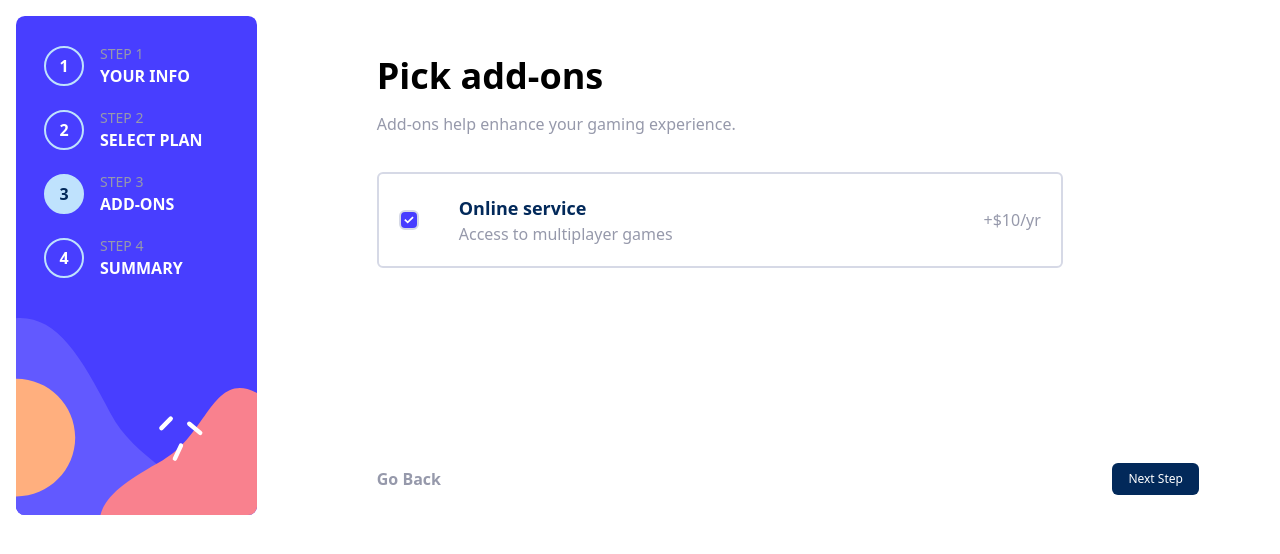
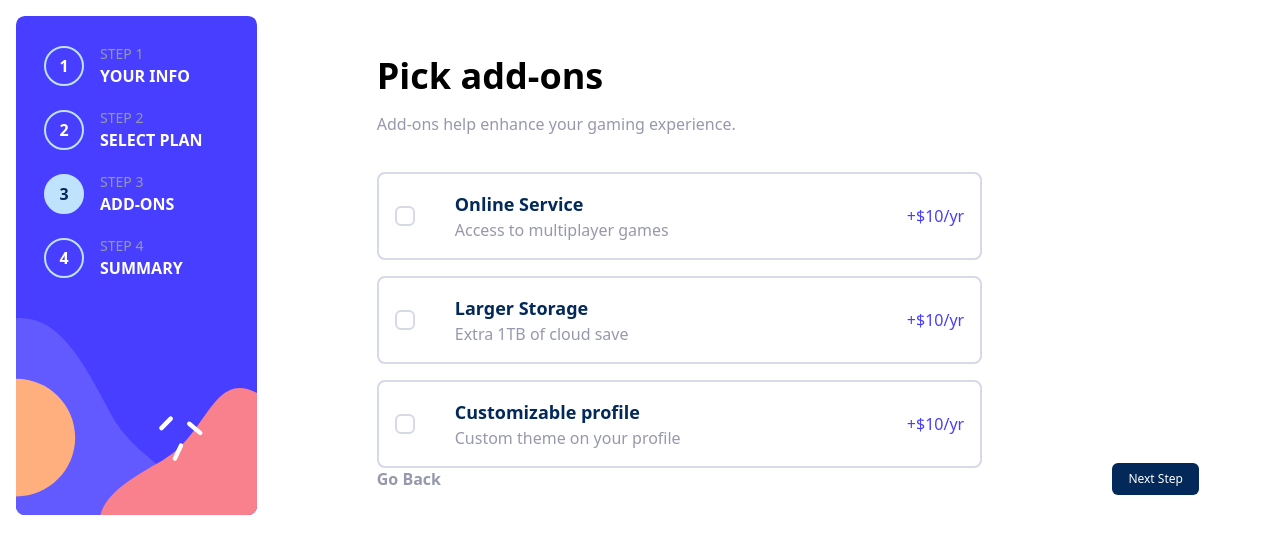
Before and after one commit to anjumali10/react-multi-step-form, a React (Vite) app: page /Addson in a window 1280 px wide. Shown: the top 554 px of the page. Built offline with nearby package versions, Linux system fonts and the light colour scheme.

Commit message:
Addons page designing completed

```diff
--- a/src/components/Add_ons_card.jsx
+++ b/src/components/Add_ons_card.jsx
@@ -1,19 +1,21 @@
 import React from 'react';
 import iconCheckmark from '../assets/icon-checkmark.svg'
 
-const Add_ons_card = () => {
+const Add_ons_card = (props) => {
+
   return (
-    <div className='border-2 border-lightgray p-5 rounded-md w-[85%] flex justify-between items-center'>
+    <div className={`border-2 border-lightgray p-4 rounded-lg w-[75%] flex justify-between items-center cursor-pointer ${props.isChecked ? 'border-purplishblue bg-magnolia':''}`}
+    onClick={props.onChange}>
       <div className='flex items-center gap-10'>
-        <div className='w-5 h-5 rounded-md border-2 border-lightgray bg-purplishblue flex justify-center'>
+        <div className={`w-5 h-5 rounded-md border-2 border-lightgray flex justify-center ${props.isChecked ? 'bg-purplishblue border-none': 'bg-white'}`}>
           <img className='w-2.5' src={iconCheckmark} alt="iconcheckmark" />
         </div>
         <div>
-          <p className='text-marineblue font-bold text-lg'>Online service</p>
-          <p className='text-coolgray'>Access to multiplayer games</p>
+          <p className='text-marineblue font-bold text-lg'>{props.title}</p>
+          <p className='text-coolgray'>{props.description}</p>
         </div>
       </div>
-      <p className='text-coolgray'>+$10/yr</p>
+      <p className='text-purplishblue'>+${props.price}/yr</p>
     </div>
   )
 }
--- a/src/components/Addson.jsx
+++ b/src/components/Addson.jsx
@@ -2,9 +2,22 @@ import { useForm } from "react-hook-form"
 import { useNavigate } from "react-router-dom"
 import Navbar from "./Navbar";
 import Add_ons_card from "./add_ons_card";
+import { useState } from "react";
 
 function Addson() {
   const navigate = useNavigate();
+  const [selectedAddOns, setSelectedAddOns] = useState({
+    onlineService: false,
+    largerStorage: false,
+    customizableProfile: false,
+  });
+
+  const toggleAddOn = (addOn) => {
+    setSelectedAddOns((prevState) => ({
+      ...prevState,
+      [addOn]: !prevState[addOn],
+    }));
+  };
 
   const onSubmit = (data) => {
     console.log(data); // Handle form submission
@@ -31,8 +44,28 @@ function Addson() {
           <div className="p-info">
             <h1 className='text-4xl font-bold'>Pick add-ons</h1>
             <p className='text-coolgray mt-4 mb-9'>Add-ons help enhance your gaming experience.</p>
-            <div className="cardContainer">
-              <Add_ons_card/>
+            <div className="cardContainer flex flex-col gap-4">
+              <Add_ons_card
+                title='Online Service'
+                description='Access to multiplayer games'
+                price= {10}
+                isChecked={selectedAddOns.onlineService}
+                onChange={() => toggleAddOn('onlineService')}
+              />
+              <Add_ons_card
+                title='Larger Storage'
+                description='Extra 1TB of cloud save'
+                price= {10}
+                isChecked={selectedAddOns.largerStorage}
+                onChange={() => toggleAddOn('largerStorage')}
+              />
+              <Add_ons_card
+                title='Customizable profile'
+                description='Custom theme on your profile'
+                price= {10}
+                isChecked={selectedAddOns.customizableProfile}
+                onChange={() => toggleAddOn('customizableProfile')}
+              />
             </div>
             <div className="footer absolute bottom-0 flex justify-between w-[85%] pb-5">
               <button onClick={handleGoBack} className='text-coolgray hover:text-marineblue font-bold' type="button">Go Back</button>
--- a/src/components/Summary.jsx
+++ b/src/components/Summary.jsx
@@ -1,8 +1,68 @@
-import React from 'react'
+import { useForm } from "react-hook-form"
+import { useNavigate } from "react-router-dom"
+import Navbar from "./Navbar";
+import Add_ons_card from "./add_ons_card";
+import { useState } from "react";
 
-const Summary = () => {
+function Summary() {
+  const navigate = useNavigate();
+  const [selectedAddOns, setSelectedAddOns] = useState({
+    onlineService: false,
+    largerStorage: false,
+    customizableProfile: false,
+  });
+
+  const toggleAddOn = (addOn) => {
+    setSelectedAddOns((prevState) => ({
+      ...prevState,
+      [addOn]: !prevState[addOn],
+    }));
+  };
+
+  const onSubmit = (data) => {
+    console.log(data); // Handle form submission
+    navigate('/Summary'); // Navigate to the next page after form submission
+  };
+
+  const handleGoBack = () => {
+    // Handle the 'Go Back' button (optional)
+    navigate(-1); // This takes the user to the previous page in the history
+  };
+  const {
+    register,
+    handleSubmit,
+    watch,
+    formState: { errors, isValid },
+  } = useForm()
+
+
   return (
-    <div>Summary</div>
+    <>
+      <div className="main p-4 flex w-[100%] gap-10">
+        <Navbar />
+        <div className="right relative w-full h-min-[80vh] p-10 px-20">
+          <div className="p-info">
+            <h1 className='text-4xl font-bold'>Finishing up</h1>
+            <p className='text-coolgray mt-4 mb-9'>Double-check everything looks OK before confirming.</p>
+            <div className="bg-magnolia ">
+
+            </div>
+            <div className="footer absolute bottom-0 flex justify-between w-[85%] pb-5">
+              <button onClick={handleGoBack} className='text-coolgray hover:text-marineblue font-bold' type="button">Go Back</button>
+              <button
+                disabled={!isValid}
+                className='bg-marineblue p-2 px-4 text-white rounded-md text-xs'
+                type="submit"
+                onClick={onSubmit}
+              >
+                Next Step
+              </button>
+            </div>
+          </div>
+        </div>
+      </div>
+
+    </>
   )
 }
 
```
